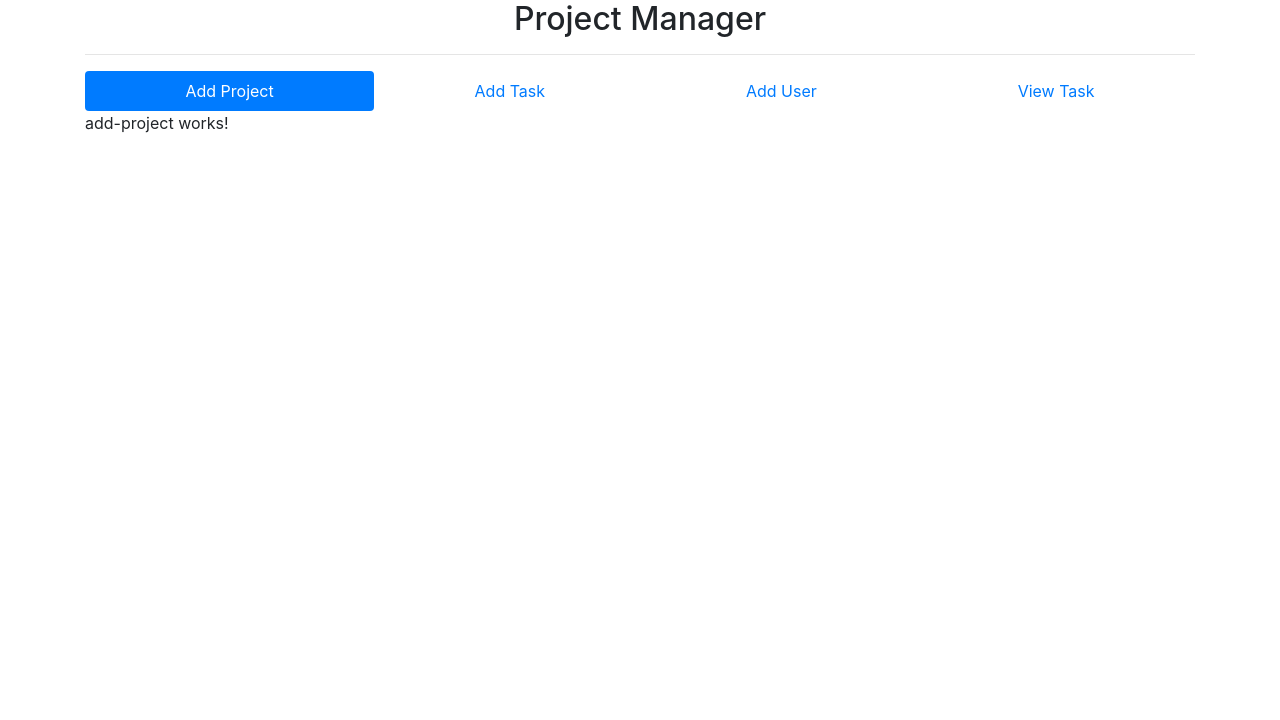
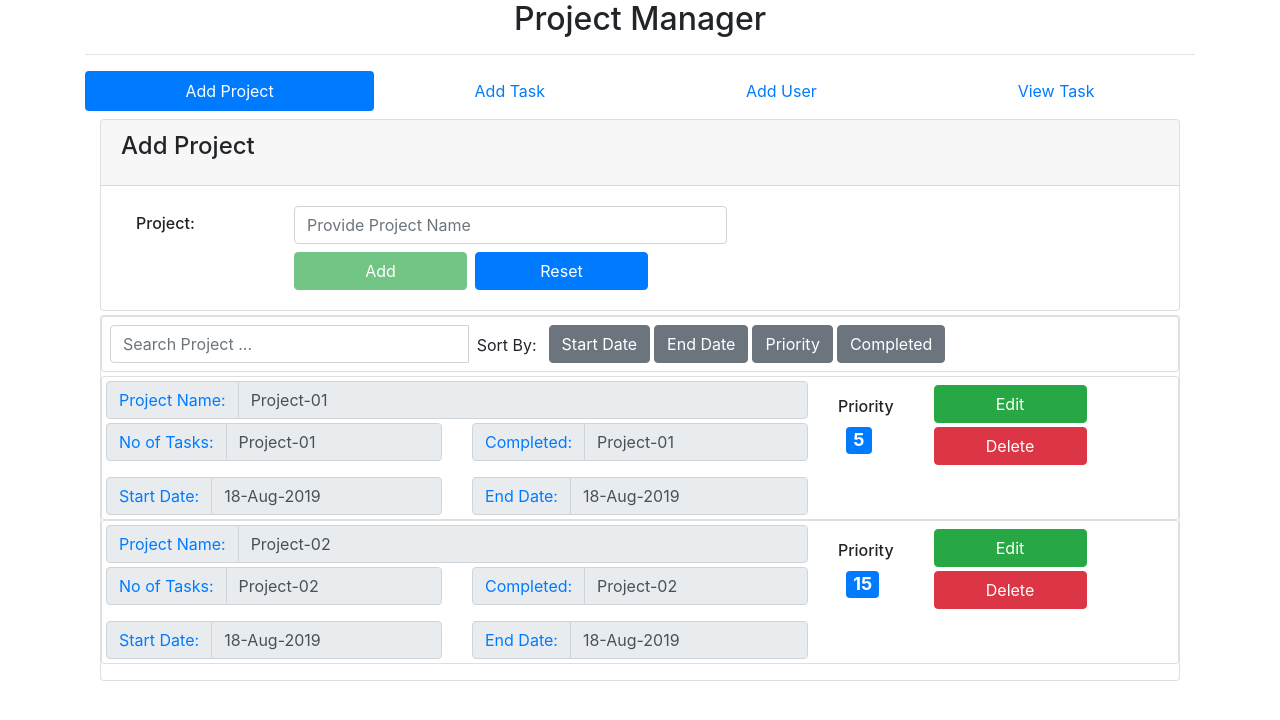
Before and after one commit to selvamsubramani/ProjectManager, an Angular app: page /addproject in a window 1280 px wide. Shown: the top 720 px of the page. Built offline with nearby package versions, Linux system fonts and the light colour scheme.

Commit message:
project is added

```diff
--- a/src/app/ui/add-project/add-project.component.html
+++ b/src/app/ui/add-project/add-project.component.html
@@ -1 +1,125 @@
-<p>add-project works!</p>
+<div class="container mt-2">
+    <section name="project" class="card">
+
+        <div class="card-header">
+            <h4 class="card-title">{{  project.Id > 0 ? 'Edit Project' : 'Add Project' }}</h4>
+        </div>
+
+        <div class="card-body">
+
+            <form #f="ngForm">
+
+                <div class="mb-2 input-group">
+                    <h6 class="col-1 col-md-2 col-sm-3 mt-2">Project: </h6>
+                    <input type="text" name="projectname" class="form-control col-4 col-md-5 col-sm-6 rounded"
+                        placeholder="Provide Project Name" required [(ngModel)]="project.Name" #projectname="ngModel"
+                        [class.is-invalid]="projectname.invalid && projectname.touched"
+                        [class.is-valid]="projectname.valid && projectname.touched">
+                    <small [class.d-none]="projectname.valid || projectname.untouched" class="text-danger ml-2 mt-2">
+                        Project name is required
+                    </small>
+                </div>
+
+
+
+                <div class="input-group">
+                    <span class="col-1 col-md-2 col-sm-3"></span>
+                    <input type="button" name="projectbutton" class="btn btn-success col-1 col-md-2 col-sm-3"
+                        value="{{ project.Id > 0 ? 'Update' : 'Add' }}" [disabled]="projectname.invalid">
+                    <input type="reset" class="ml-2 btn btn-primary col-1 col-md-2 col-sm-3">
+                </div>
+
+            </form>
+        </div>
+    </section>
+
+    <section name="viewusers" class="card mt-1">
+
+        <section name="searchsortuser" class="card">
+            <div class="input-group mt-2 mb-2 ml-2">
+                <input type="text" class="form-control col-4" placeholder="Search Project ...">
+                <span class="ml-2 mr-2 pt-2">Sort By:</span>
+                <input type="button" class="ml-1 btn btn-secondary" value="Start Date">
+                <input type="button" class="ml-1 btn btn-secondary" value="End Date">
+                <input type="button" class="ml-1 btn btn-secondary" value="Priority">
+                <input type="button" class="ml-1 btn btn-secondary" value="Completed">
+            </div>
+        </section>
+
+        <div class="table mt-1">
+            <div class="card" *ngFor="let p of projects">
+                <div class="row p-1 ">
+                    <div class="col-md-8">
+                        <div class="table">
+
+                            <div class="input-group">
+                                <div class="input-group-prepend">
+                                    <span class="input-group-text text-primary" id="projectname">Project
+                                        Name:</span>
+                                </div>
+                                <input type="text" class="form-control" [disabled]="true" value="{{ p.Name }}">
+                            </div>
+
+                            <div class="row mt-1">
+                                <div class="col-6">
+                                    <div class="input-group">
+                                        <div class="input-group-prepend">
+                                            <span class="input-group-text text-primary" id="totaltasks">No of
+                                                Tasks:</span>
+                                        </div>
+                                        <input type="text" class="form-control" [disabled]="true" value="{{ p.Name }}">
+                                    </div>
+                                </div>
+                                <div class="col-6">
+                                    <div class="input-group">
+                                        <div class="input-group-prepend">
+                                            <span class="input-group-text text-primary" id="completed">Completed:</span>
+                                        </div>
+                                        <input type="text" class="form-control" [disabled]="true" value="{{ p.Name }}">
+                                    </div>
+                                </div>
+                            </div>
+                        </div>
+
+                        <div class="row mt-1">
+                            <div class="col-6">
+                                <div class="input-group">
+                                    <div class="input-group-prepend">
+                                        <span class="input-group-text text-primary" id="startdate">Start Date:</span>
+                                    </div>
+                                    <input type="text" class="form-control" [disabled]="true"
+                                        value="{{ p.StartDate | date:'dd-MMM-yyyy' }}">
+                                </div>
+                            </div>
+                            <div class="col-6">
+                                <div class="input-group">
+                                    <div class="input-group-prepend">
+                                        <span class="input-group-text text-primary" id="enddate">End Date:</span>
+                                    </div>
+                                    <input type="text" class="form-control" [disabled]="true"
+                                        value="{{ p.EndDate | date:'dd-MMM-yyyy' }}">
+                                </div>
+                            </div>
+                        </div>
+
+                    </div>
+
+                    <div class="mt-3 col-md-1">
+                        <h6>Priority</h6>
+                        <h4><span class="badge badge-primary ml-2">{{ p.Priority }}</span> </h4>
+                    </div>
+
+                    <div class="col-md-2">
+                        <div>
+                            <input type="button" class="ml-1 mt-1 btn btn-success col-md-12" value="Edit">
+                        </div>
+                        <div>
+                            <input type="button" class="ml-1 mt-1 btn btn-danger col-md-12" value="Delete">
+                        </div>
+                    </div>
+
+                </div>
+            </div>
+        </div>
+    </section>
+</div>
--- a/src/app/ui/add-project/add-project.component.ts
+++ b/src/app/ui/add-project/add-project.component.ts
@@ -1,4 +1,6 @@
 import { Component, OnInit } from '@angular/core';
+import { Project } from 'src/app/model/project';
+import { User } from 'src/app/model/user';
 
 @Component({
   selector: 'app-add-project',
@@ -7,9 +9,23 @@ import { Component, OnInit } from '@angular/core';
 })
 export class AddProjectComponent implements OnInit {
 
+  project: Project;
+  projects: Project[];
+
   constructor() { }
 
   ngOnInit() {
+    this.project = new Project();
+    this.projects = [
+      {
+        Id: 1, Name: "Project-01", Priority: 5, IsSuspended: false, StartDate: new Date(), EndDate: new Date(),
+        Manager: { Id: 1, FirstName: 'FirstName-01', LastName: 'LastName-01', EmployeeId: 100 }
+      },
+      {
+        Id: 2, Name: "Project-02", Priority: 15, IsSuspended: false, StartDate: new Date(), EndDate: new Date(),
+        Manager: { Id: 2, FirstName: 'FirstName-02', LastName: 'LastName-02', EmployeeId: 200 }
+      }
+    ];
   }
 
 }
--- a/src/app/ui/add-user/add-user.component.html
+++ b/src/app/ui/add-user/add-user.component.html
@@ -2,7 +2,7 @@
     <section name="user" class="card">
 
         <div class="card-header">
-            <h4 class="card-title">Add Task</h4>
+            <h4 class="card-title">{{  user.Id > 0 ? 'Edit User' : 'Add User' }}</h4>
         </div>
 
         <div class="card-body">
@@ -44,10 +44,10 @@
 
                 <div class="input-group">
                     <span class="col-1 col-md-2 col-sm-3"></span>
-                    <input type="button" name="userbutton" class="btn btn-success col-1"
+                    <input type="button" name="userbutton" class="btn btn-success col-1 col-md-2 col-sm-3"
                         value="{{  user.Id > 0 ? 'Update' : 'Add' }}"
                         [disabled]="firstname.invalid || lastname.invalid || employeeId.invalid">
-                    <input type="reset" class="ml-2 btn btn-primary col-1">
+                    <input type="reset" class="ml-2 btn btn-primary col-1 col-md-2 col-sm-3">
                 </div>
 
             </form>
@@ -59,7 +59,7 @@
         <section name="searchsortuser" class="card">
             <div class="input-group mt-2 mb-2 ml-2">
                 <input type="text" class="form-control col-4" placeholder="Search User ...">
-                <span class="ml-2 mr-2 pt-2">Sort:</span>
+                <span class="ml-2 mr-2 pt-2">Sort by:</span>
                 <input type="button" class="ml-1 btn btn-secondary" value="First Name">
                 <input type="button" class="ml-1 btn btn-secondary" value="Last Name">
                 <input type="button" class="ml-1 btn btn-secondary" value="Employee Id">
--- a/src/app/ui/add-user/add-user.component.ts
+++ b/src/app/ui/add-user/add-user.component.ts
@@ -11,6 +11,7 @@ export class AddUserComponent implements OnInit {
 
   user: User;
   users: User[];
+
   constructor() { }
 
   ngOnInit() {
```
